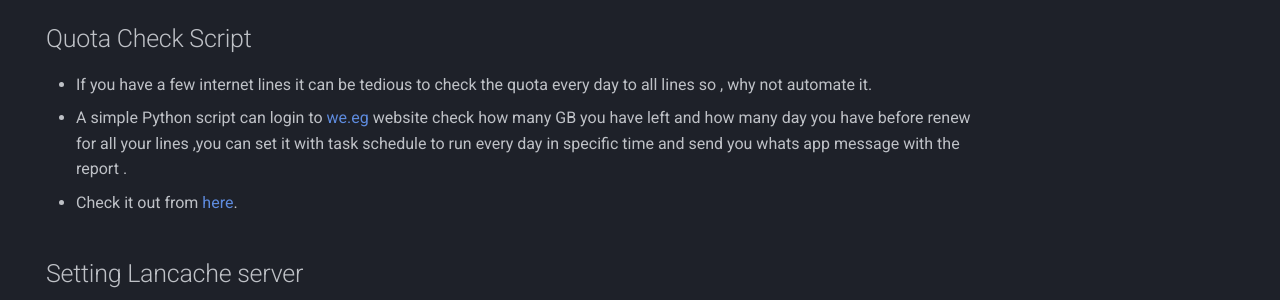
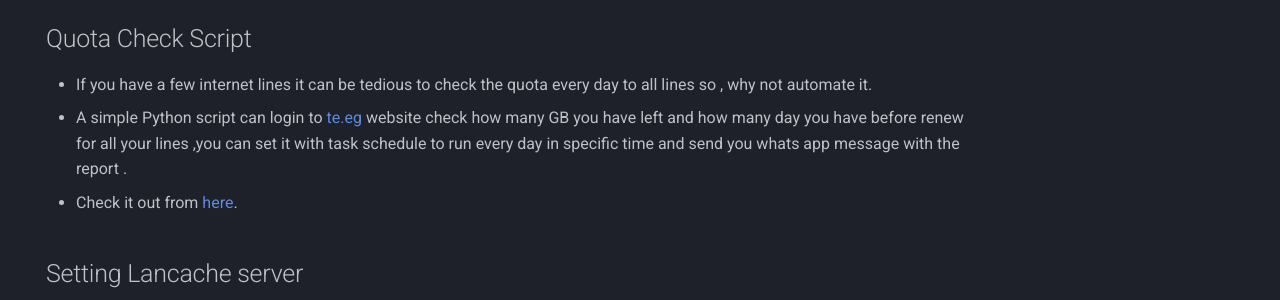
Before and after one commit to AbanoubEhab/AbanoubEhab.github.io, an MkDocs documentation site: the page built from docs/Projects.md, in a window 1280 px wide and 1348 px high. Shown: the part 760-1060 px from the top of the window. Built offline with MkDocs 1.6.1 and Material for MkDocs 9.7.7, drawn with Linux system fonts in a browser that asks for light colours; comment, search, counter and statistics services are not loaded.

```diff
--- a/docs/Projects.md
+++ b/docs/Projects.md
@@ -21,7 +21,7 @@ hide:
 ## Quota Check Script
 
 - If you have a few internet lines it can be tedious to check the quota every day to all lines so , why not automate it.
-- A simple Python script can login to [we.eg](https://we.eg) website check how many GB you have left and how many day you have before renew for all your lines ,you can set it with task schedule to run every day in specific time and send you whats app message with the report .
+- A simple Python script can login to [te.eg](https://te.eg) website check how many GB you have left and how many day you have before renew for all your lines ,you can set it with task schedule to run every day in specific time and send you whats app message with the report .
 - Check it out from [here](https://github.com/AbanoubEhab/we_qouta_checker_Egypt).
 ## Setting Lancache server
 
```
